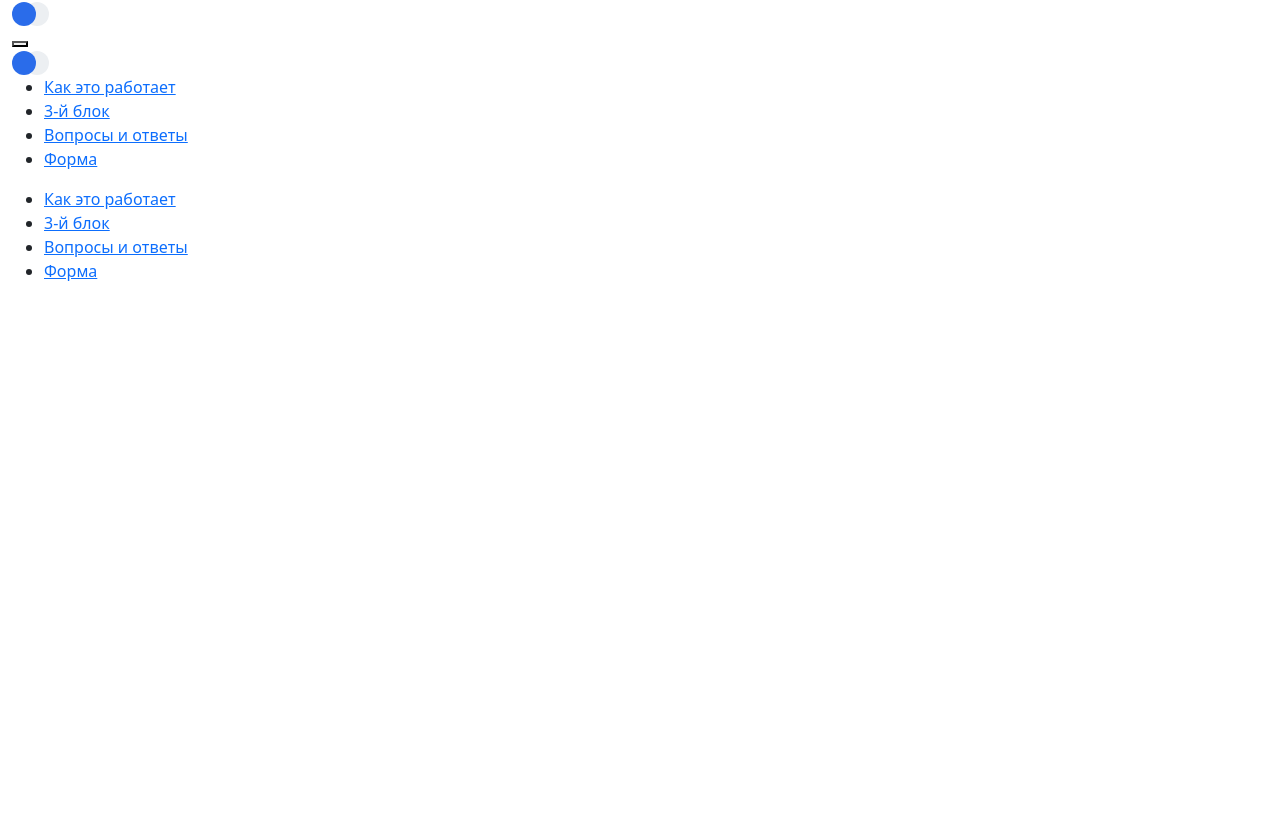
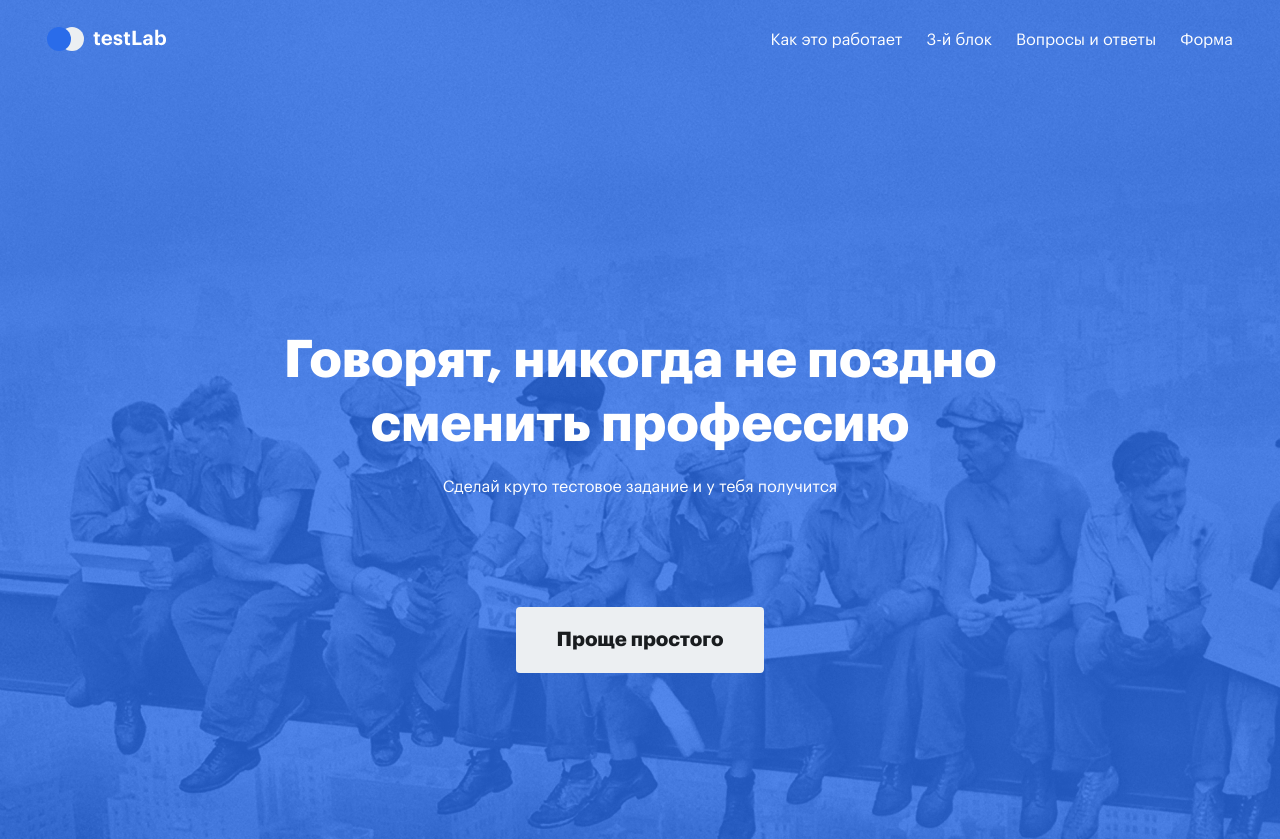
Before and after one commit to demaxio/testlab, a plain HTML site: page index.html in a window 1280 px wide. Shown: the top 839 px of the page. Before the commit the page ends 800 px from the top, so only its background shows below. Drawn offline with nearby package versions, Linux system fonts and the light colour scheme.

Commit message:
alpha 1_1
header + banner первичные стили

```diff
--- a/index.html
+++ b/index.html
@@ -6,19 +6,20 @@
 	<meta content="Russian" name="language" />
 	<meta http-equiv="X-UA-Compatible" content="IE=edge" />
 	<title>Testlab</title>
-	<link href="/styles/bootstrap.min.css" rel="stylesheet" type="text/css" />
-	<link href="/styles/swiper.css" rel="stylesheet" type="text/css" />
-	<link href="/styles/styles.css" rel="stylesheet" type="text/css" />
+	<link href="styles/bootstrap.min.css" rel="stylesheet" type="text/css" />
+	<link href="styles/swiper.css" rel="stylesheet" type="text/css" />
+	<link href="styles/styles.css" rel="stylesheet" type="text/css" />
 </head>
 
 <body>
+	<div class="background">
 		<header>
 			<div class="header">
 				<div class="container-fluid">
-				<div class="row align-items-center">
+					<div class="row">
 						<div class="header__left">
 							<a href="/" class="logo">
-							<img src="/images/logo.svg" alt="" class="logo__img" />
+								<img src="images/logo.svg" alt="" class="logo__img" />
 							</a>
 						</div>
 						<div class="header__right">
@@ -35,29 +36,31 @@
 									<div class="mobile-menu__header">
 										<span class="close-btn close-btn--red mobile-menu__close"></span>
 										<div class="mobile-menu__logo">
-										<a href="/" class="">
+											<a class="mobile-nav__item-link" href="/">
 												<img src="/images/logo.svg" alt="" class="mobile-menu__logo-img" />
 											</a>
 										</div>
 									</div>
 									<ul class="mobile-nav__group">
 										<li class="mobile-nav__item">
-										<a class="mobile-nav__item" href="/">
+											<a class="mobile-nav__item-link" href="/">
 												<span class="mobile-nav__item-name">Как это работает</span>
 											</a>
 										</li>
 										<li class="mobile-nav__item">
-										<a class="mobile-nav__item" href="/">
+											<a class="mobile-nav__item-link" href="/">
 												<span class="mobile-nav__item-name">3-й блок</span>
 											</a>
 										</li>
 										<li class="mobile-nav__item">
-										<a class="mobile-nav__item" href="/"><span
-												class="mobile-nav__item-name">Вопросы и ответы</span></a>
+											<a class="mobile-nav__item-link" href="/">
+												<span class="mobile-nav__item-name">Вопросы и ответы</span>
+											</a>
 										</li>
 										<li class="mobile-nav__item">
-										<a class="mobile-nav__item" href="/"><span
-												class="mobile-nav__item-name">Форма</span></a>
+											<a class="mobile-nav__item-link" href="/">
+												<span class="mobile-nav__item-name">Форма</span>
+											</a>
 										</li>
 									</ul>
 								</div>
@@ -66,22 +69,22 @@
 								<nav>
 									<ul class="main-menu__group">
 										<li class="main-menu__item">
-										<a class="main-menu__item" href="/">
+											<a class="main-menu__item-link" href="/">
 												<span class="main-menu__item-name">Как это работает</span>
 											</a>
 										</li>
 										<li class="main-menu__item">
-										<a class="main-menu__item" href="/">
+											<a class="main-menu__item-link" href="/">
 												<span class="main-menu__item-name">3-й блок</span>
 											</a>
 										</li>
 										<li class="main-menu__item">
-										<a class="main-menu__item" href="/">
+											<a class="main-menu__item-link" href="/">
 												<span class="main-menu__item-name">Вопросы и ответы</span>
 											</a>
 										</li>
 										<li class="main-menu__item">
-										<a class="main-menu__item" href="/">
+											<a class="main-menu__item-link" href="/">
 												<span class="main-menu__item-name">Форма</span>
 											</a>
 										</li>
@@ -93,8 +96,23 @@
 				</div>
 			</div>
 		</header>
-	<script src="/sripts/swiper.js" type="text/javascript" charset="UTF-8"></script>
-	<script src="/sripts/bootstrap.min.js" type="text/javascript" charset="UTF-8"></script>
-	<script src="/sripts/sript.js" type="text/javascript" charset="utf-8" asyncdefer></script>
+		<section class="banner">
+			<div class="banner__block">
+				<h1 class="banner__block-title">
+					Говорят, никогда не поздно сменить профессию
+				</h1>
+				<p class="banner__block-description">
+					Сделай круто тестовое задание и у тебя получится
+				</p>
+				<button class="btn banner__block-button">
+					Проще простого
+				</button>
+			</div>
+		</section>
+	</div>
+
+	<script src="sripts/swiper.js" type="text/javascript" charset="UTF-8"></script>
+	<script src="sripts/bootstrap.min.js" type="text/javascript" charset="UTF-8"></script>
+	<script src="sripts/sript.js" type="text/javascript" charset="utf-8" asyncdefer></script>
 </body>
 </html>
--- a/styles/styles.css
+++ b/styles/styles.css
@@ -23,15 +23,16 @@
 /* |===============| END FONTS |==============| */
 /* |===============| ROOT |==============| */
 :root {
-    --black: #191C1F;
-    --dark-gray: #5E646A;
-    --gray: #83898F;
-    --mid-grey: #C2C8CD;
-    --light-gray: #ECEFF2;
-    --extralight-gray: #F6F8FA;
     --white: #ffffff;
-    --primary: #2A6CEA;
-    --primary-hover: #397DFF;
+    --black: #191c1f;
+    --dark-gray: #5e646a;
+    --gray: #83898f;
+    --mid-grey: #c2c8cd;
+    --light-gray: #eceff2;
+    --extralight-gray: #f6f8fa;
+    --white: #ffffff;
+    --primary: #2a6cea;
+    --primary-hover: #397dff;
     --usual_font: "Graphik LCG";
     --h1_size: 52px;
     --h2_size: 40px;
@@ -45,9 +46,181 @@
     --body-12: 12px;
 }
 /* |===============| END ROOT |==============| */
+/* |===============| DEFUALT |==============| */
+* {
+    font-family: Graphik LCG;
+}
+h1 {
+    color: var(--white);
+    text-align: center;
+    font-size: 52px;
+    font-style: normal;
+    font-weight: 600;
+    line-height: 123.077%; /* 123.077% */
+    margin-bottom: 0;
+    padding-bottom: 18px;
+}
+/* |===============| END DEFUALT |==============| */
+/* |===============| HEADER |==============| */
+/* MAIN */
+.background {
+    background-image: url("../images/main-banner.jpg");
+    height: 960px;
+}
+header {
+    background: rgba(42, 108, 234, 0.800000011920929);
+}
+
+.header {
+    min-height: 90px;
+    padding: 26px 0px;
+    max-width: 1210px;
+    margin: 0 auto;
+    width: 100%;
+}
+
+.header__left {
+    flex: 0 0 20%;
+}
+
+.header__right {
+    flex: 0 0 80%;
+}
+/* END MAIN */
+/* LOGO */
+.logo {
+    display: block;
+    height: 100%;
+}
+
+/*.logo__img{padding: 5px;}*/
+/* END LOGO */
+/* MAIN MENU */
+.main-menu {
+    display: block;
+    color: var(--white);
+}
+
+.main-menu__group {
+    display: flex;
+    height: 100%;
+    justify-content: end;
+}
+
+.main-menu__item {
+    position: relative;
+    list-style-type: none;
+    padding-right: 24px;
+}
+
+.main-menu__item-link {
+    position: relative;
+    color: var(--white);
+    cursor: pointer;
+    line-height: 1;
+    text-decoration: none;
+}
+.main-menu__item-link:after {
+    display: block;
+    position: absolute;
+    left: 0;
+    width: 0;
+    height: 1px;
+    bottom: -2px;
+    background-color: var(--white);
+    content: "";
+    transition: width 0.3s ease-out;
+}
+
+.main-menu__item-link:hover::after {
+    width: 100%;
+}
+
+.main-menu__item-name {
+    font-size: 16px;
+    font-style: normal;
+    font-weight: 400;
+    line-height: 28px;
+}
+
+.main-menu__item::after {
+    content: "";
+    position: absolute;
+    bottom: 0;
+    display: block;
+    background: none repeat scroll 0 0 transparent;
+    height: 2px;
+    width: 0;
+    transition: width 0.3s ease 0s, left 0.3s ease 0s;
+}
+
+.main-menu__item:hover::after {
+    width: 100%;
+    left: 0;
+}
+
+.main-menu__group > li:last-child {
+    margin-right: 0;
+}
+
+.main-menu__item {
+    transition: all 0.5s ease-in-out;
+}
+
+.main-menu__item-icon {
+    padding-left: 10px;
+}
+
+.main-menu__item.active {
+}
+
+.main-menu__item:last-child {
+    padding-right: 0px;
+}
+/* END MAIN MENU */
+/* |===============| END HEADER |==============| */
+/* |===============| BANNER BLOCK |==============| */
+.banner {
+    background: rgba(42, 108, 234, 0.800000011920929);
+    height: calc(100% - 96px);
+}
+.banner__block {
+    padding-top: 233px;
+    max-width: 748px;
+    margin: 0 auto;
+    text-align: center;
+}
+
+.banner__block-description {
+    color: var(--white);
+    padding-bottom: 92px;
+}
+
+.banner__block-button {
+    border-radius: 4px;
+    background: var(--light-gray);
+    padding: 20px 40px;
+    color: var(--black);
+    font-size: var(--h5_size);
+    font-style: normal;
+    font-weight: 600;
+    line-height: 120%;
+}
+.banner__block-button:hover{
+    border: 1px solid var(--mid-grey);
+    background: transparent;
+}
+/* |===============| END BANNER BLOCK |==============| */
+
 /* |===============| @ MEDIA |==============| */
 /* @MAX*/
 @media (max-width: 768px) {
+    .main-menu__group {
+        display: none;
+    }
+    .hamburger-block {
+        display: block;
+    }
 }
 @media (max-width: 375px) {
 }
@@ -56,6 +229,10 @@
 /* END @MAX */
 /* @MIN */
 @media (min-width: 768px) {
+    .mobile-menu,
+    .hamburger-block {
+        display: none;
+    }
 }
 /* END @MIN */
 /* |===============| END @ MEDIA |==============| */
```
Lines whose indentation alone changed are shown as unchanged.
